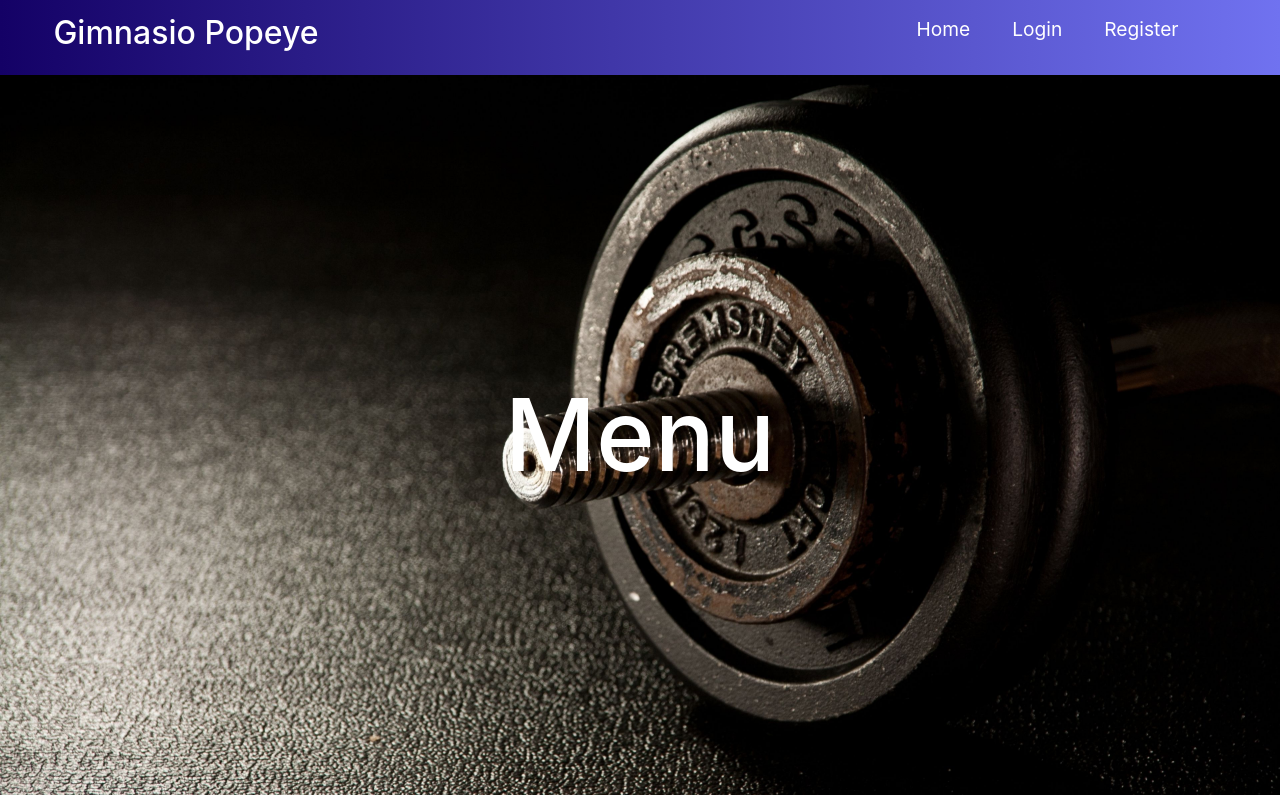
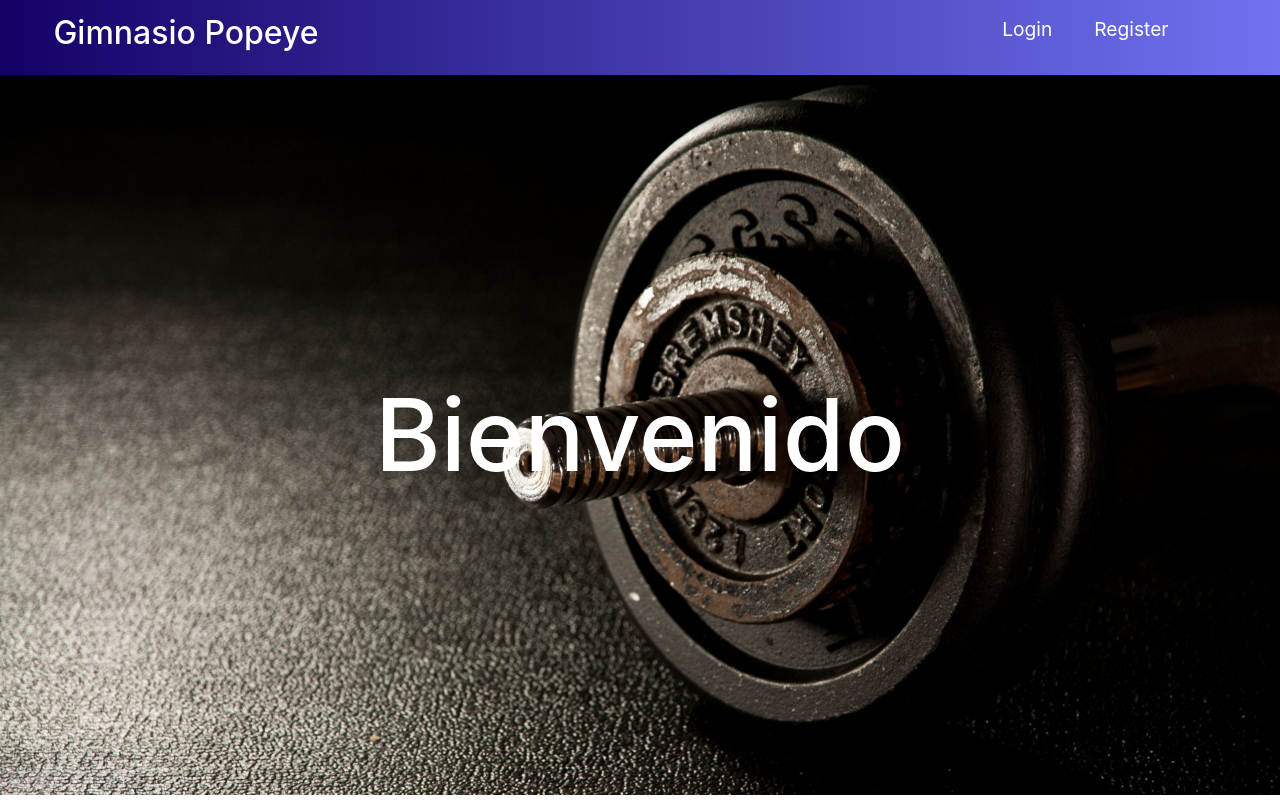
Before and after one commit to agusbrenes/Proyecto-DIS-Gimnasio, a React (Create React App) app in the folder interfaz/: page / in a window 1280 px wide. Built offline with nearby package versions, Linux system fonts and the light colour scheme.

Commit message:
Correciones

```diff
--- a/interfaz/src/Windows/GymMenu.js
+++ b/interfaz/src/Windows/GymMenu.js
@@ -11,9 +11,9 @@ class GymMenu extends Component {
         return (
             <div>
                 <Navbar/>
-            <h1 className="GymMenu">
-                Menu
-            </h1>
+            <h4 className="GymMenu">
+                Bienvenido
+            </h4>
             </div>
         )
     }
--- a/interfaz/src/Windows/NavBar/MenuItems.js
+++ b/interfaz/src/Windows/NavBar/MenuItems.js
@@ -1,9 +1,4 @@
 export const MenuItems = [
-    {
-        title: "Home",
-        url: "/",
-        cName: "navLinks"
-    },
     {
         title: "Login",
         url: "/loginClient",
--- a/interfaz/src/Windows/NewReservation.js
+++ b/interfaz/src/Windows/NewReservation.js
@@ -57,12 +57,12 @@ class NewReservation extends Component {
 
     reserve = (id) => {
         const data = {
-            idClient: "118160369",
-            idSession: id
+            client: "118160369",
+            session: id
         }
 
         axios({
-            url: "/api/ReserveSession",
+            url: "/api/NewReservation",
             method: "POST",
             data: data
         })
```
Also changed, not shown: 1 other file (tests, documents, lock files or other folders).
